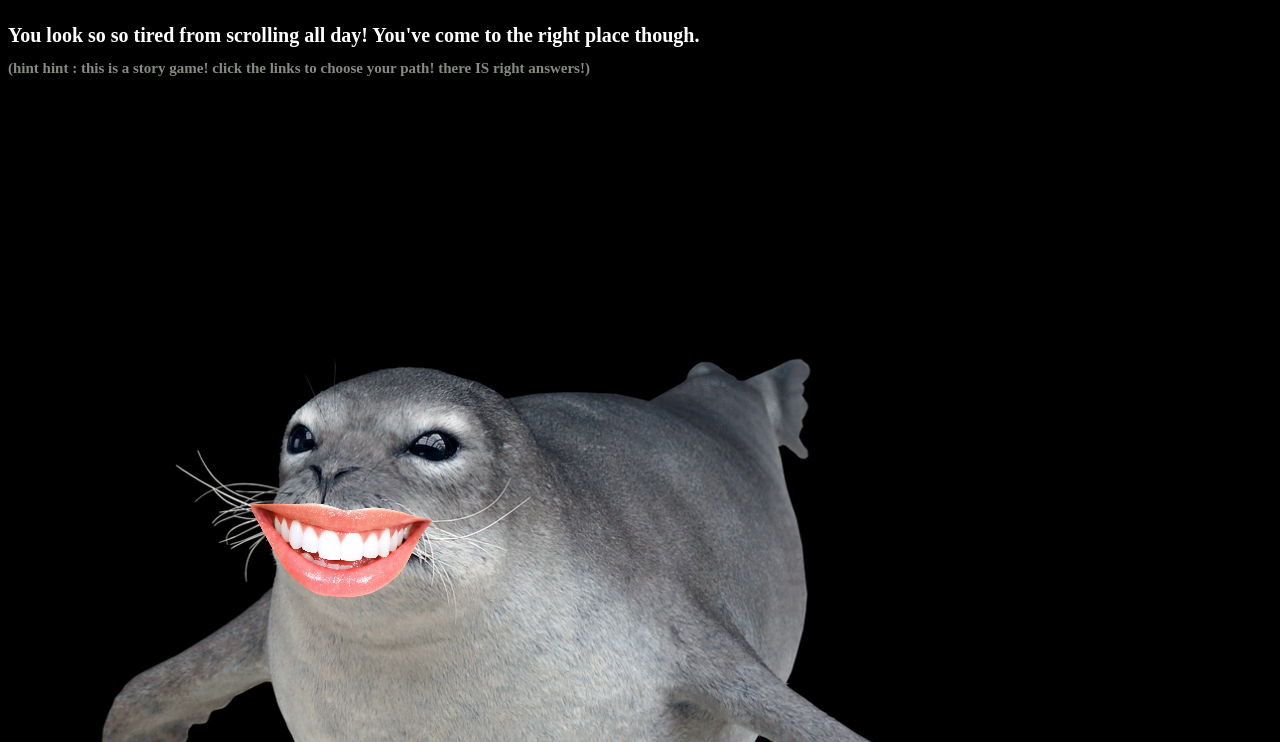
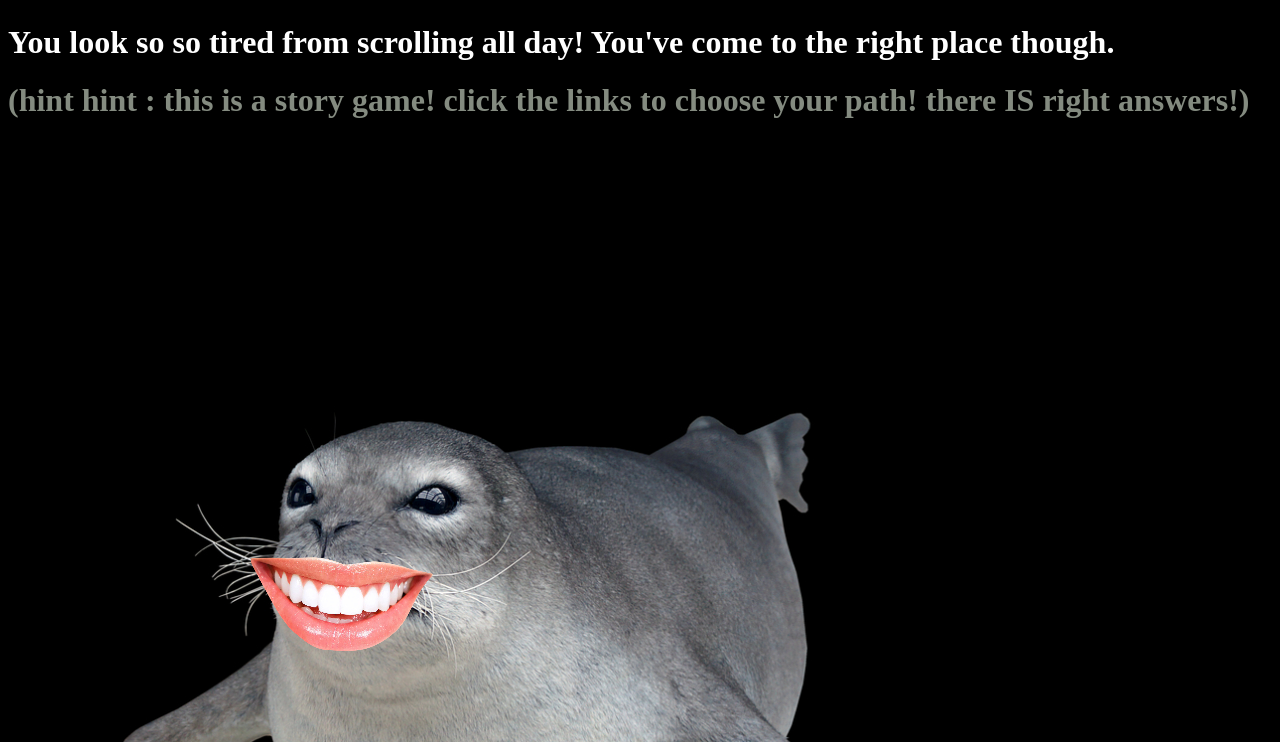
Before and after one commit to 4rabbits/4rabbits.github.io, a plain HTML site: page start.html in a window 1280 px wide. Shown: the part 58-800 px from the top of the page. Drawn offline with Linux system fonts and the light colour scheme.

Commit message:
Update start.html

```diff
--- a/start.html
+++ b/start.html
@@ -6,9 +6,9 @@
 
 <body style="background-color:#000000;">
 
-<h1 style="font-family:times new roman;color:#ffffff;font-size:40px;">Welcome traveler ! </h1>
-    <h1 style="font-family:times new roman;color:#ffffff;font-size:20px;">You look so so tired from scrolling all day! You've come to the right place though. </h1>
-<h1 style="font-family:times new roman;color:#848b80;font-size:15px;">(hint hint : this is a story game! click the links to choose your path! there IS right answers!) </h1>
+<h1 style="font-family:times new roman;color:#ffffff;font-size:40;">Welcome traveler ! </h1>
+    <h1 style="font-family:times new roman;color:#ffffff;">You look so so tired from scrolling all day! You've come to the right place though. </h1>
+<h1 style="font-family:times new roman;color:#848b80;">(hint hint : this is a story game! click the links to choose your path! there IS right answers!) </h1>
 <img src="images/normalhappyseal.jpg" alt="seal smiling" style=width;400px;height=350px">
 <p>
 
```
